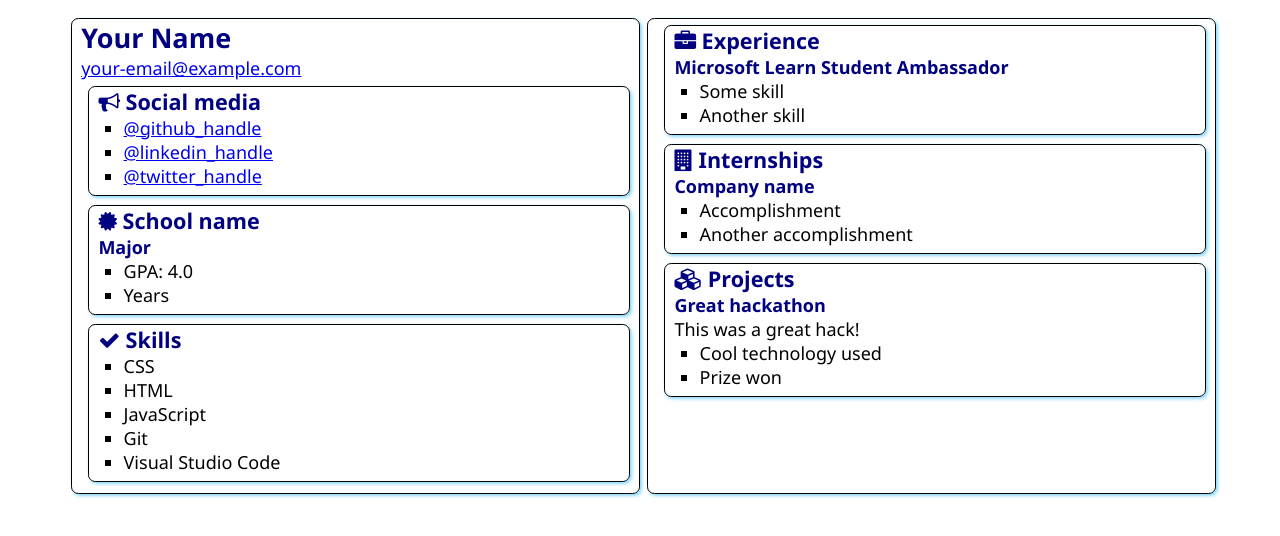
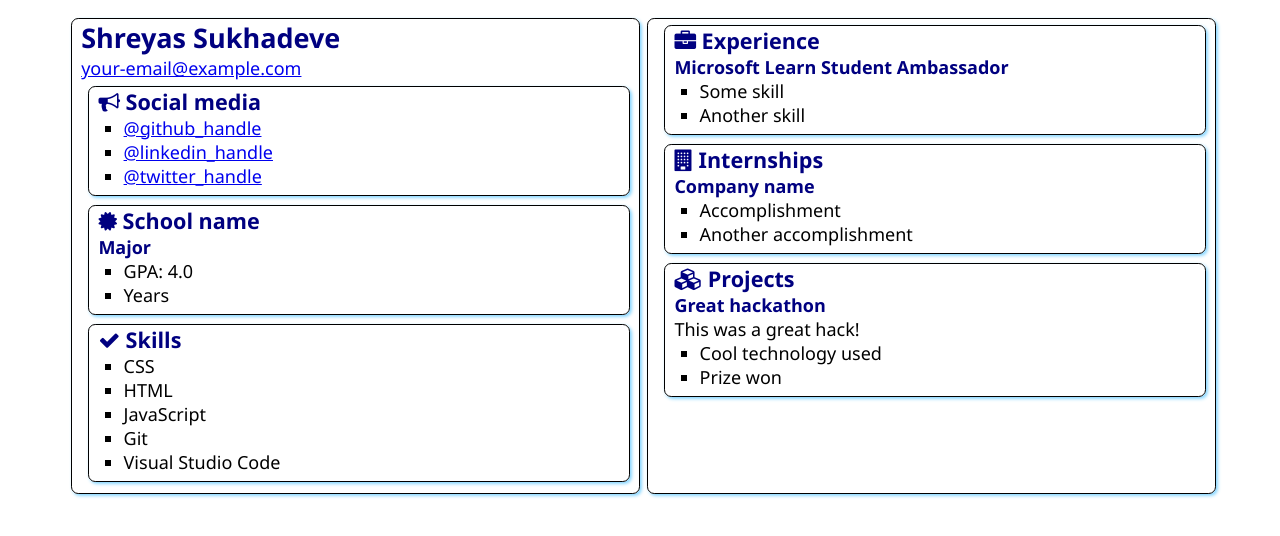
Before and after one commit to Shreyas-SAS/StudentAmbassadorTechnicalOnboarding, a plain HTML site: page src/index.html in a window 1280 px wide. Drawn offline with Linux system fonts and the light colour scheme.

Commit message:
Added My Name

```diff
--- a/src/index.html
+++ b/src/index.html
@@ -12,7 +12,7 @@
 <body>
     <main>
         <article class="box">
-            <h1>Your Name</h1>
+            <h1>Shreyas Sukhadeve</h1>
             <div><a href="mailto:your.email@example.com">your-email@example.com</a></div>
 
             <section class="box">
```
